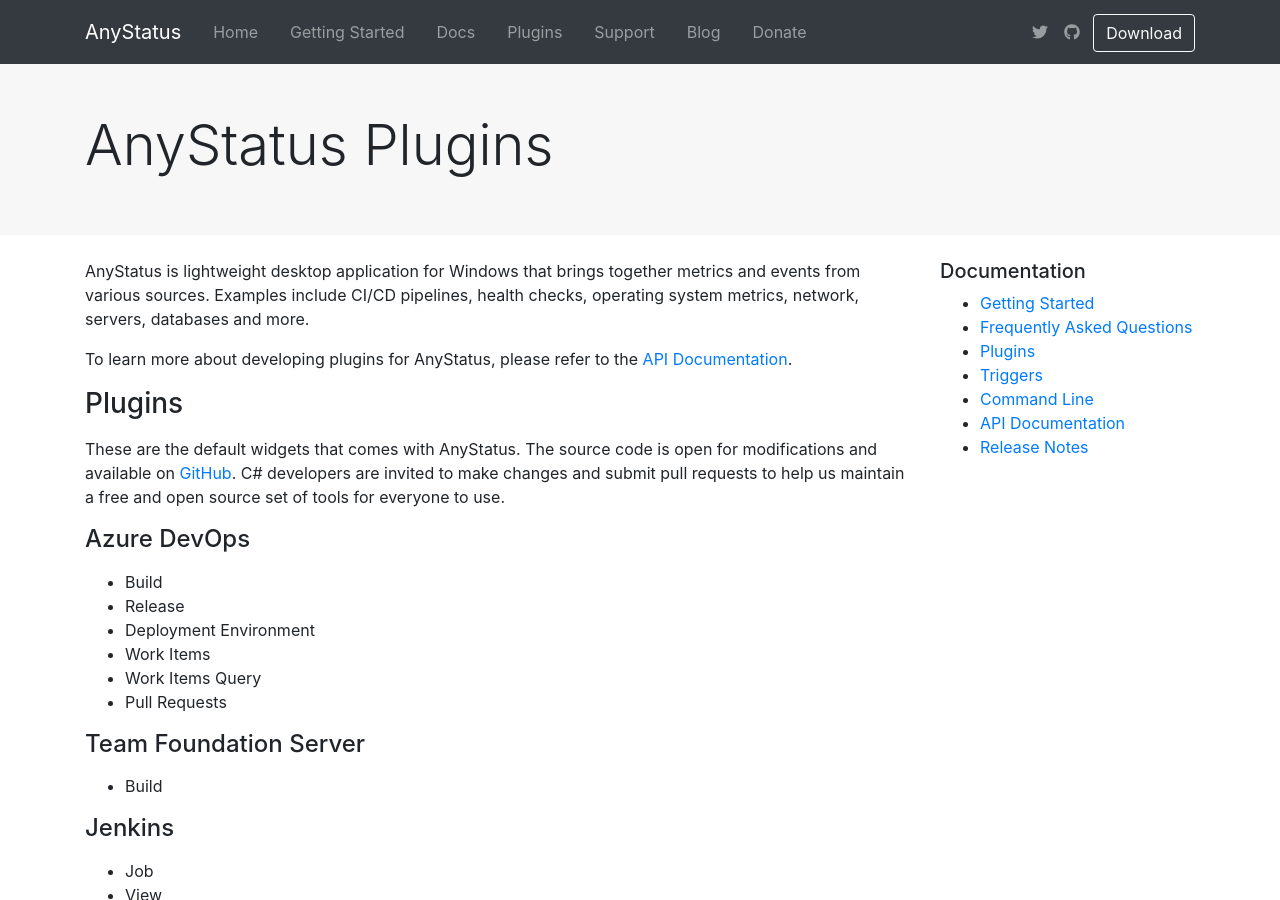
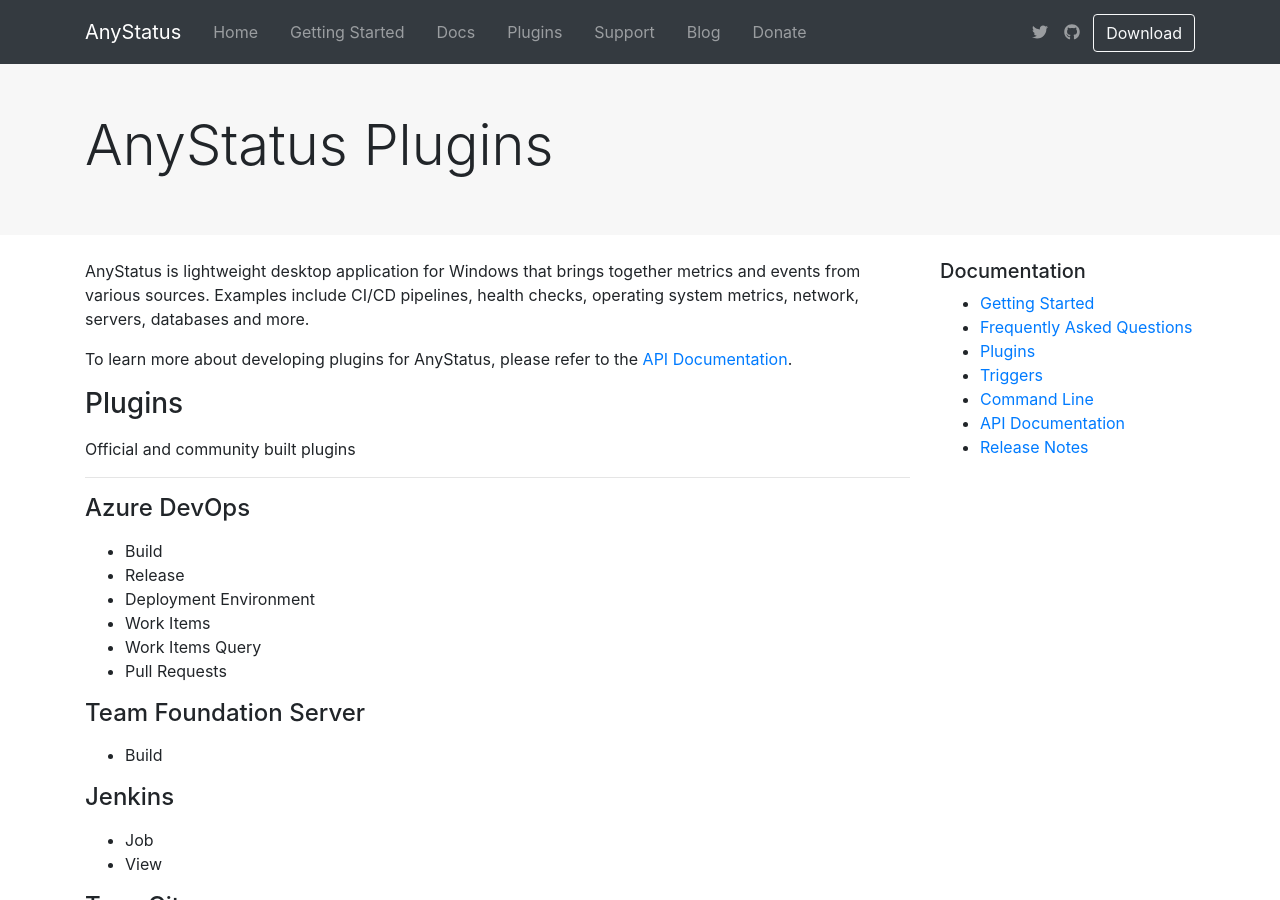
Before and after one commit to AnyStatus/anystatus.github.io, a Jekyll site: the page built from docs/plugins.md, in a window 1280 px wide and 900 px high. Built offline with Jekyll 4.4.1, drawn with Linux system fonts in a browser that asks for light colours; comment, search, counter and statistics services are not loaded.

Commit message:
Update plugins.md

```diff
--- a/docs/plugins.md
+++ b/docs/plugins.md
@@ -10,7 +10,9 @@
 
 ## Plugins
 
-These are the default widgets that comes with AnyStatus. The source code is open for modifications and available on [GitHub](https://github.com/AnyStatus/Plugins). C# developers are invited to make changes and submit pull requests to help us maintain a free and open source set of tools for everyone to use.
+Official and community built plugins
+
+----------------------------------------------------
 
 ### Azure DevOps
 
```
